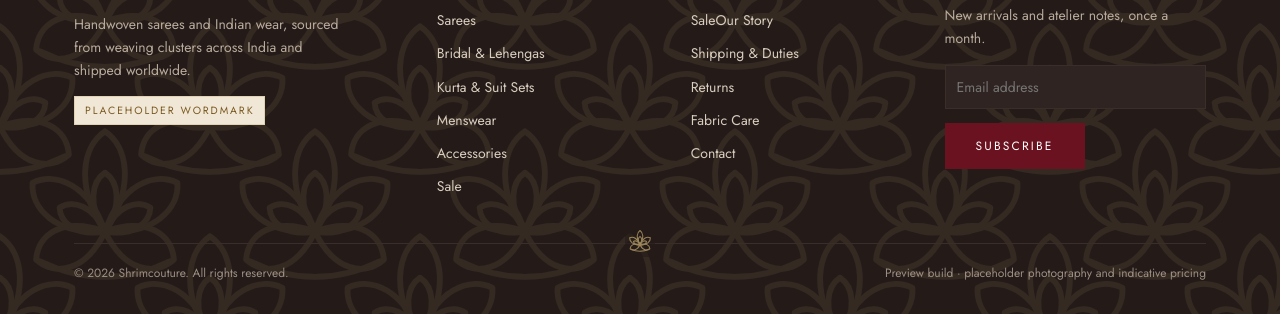
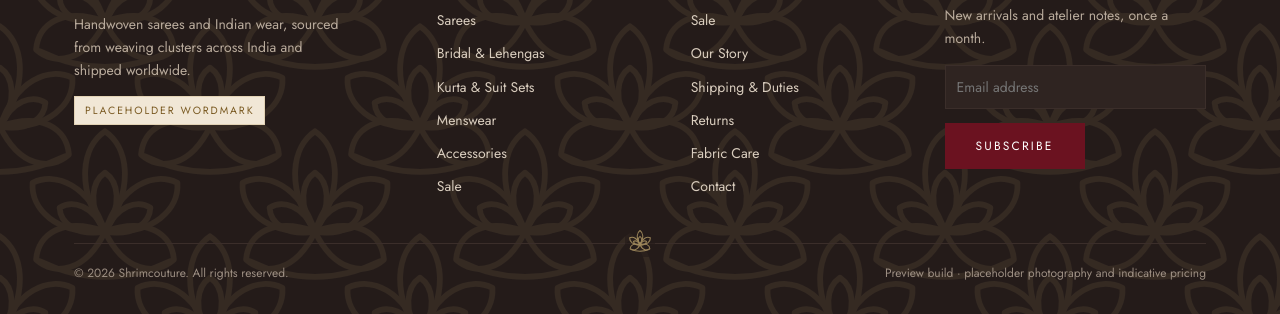
Before and after one commit to snayana-hub/shrimcouture-preview, a plain HTML site: page about.html in a window 1280 px wide. Shown: the part 1440-1754 px from the top of the page. Drawn offline with nearby package versions, Linux system fonts and the light colour scheme.

Commit message:
Update about.html

```diff
--- a/about.html
+++ b/about.html
@@ -30,7 +30,7 @@
 <p class="muted" style="color:#B9AB9C;max-width:280px">Handwoven sarees and Indian wear, sourced from weaving clusters across India and shipped worldwide.</p>
 <p><span class="badge">Placeholder wordmark</span></p></div>
 <div><h4>Shop</h4><ul><li><a href="shop.html?cat=sarees">Sarees</a></li><li><a href="shop.html?cat=lehengas">Bridal &amp; Lehengas</a></li><li><a href="shop.html?cat=suits">Kurta &amp; Suit Sets</a></li><li><a href="shop.html?cat=menswear">Menswear</a></li><li><a href="shop.html?cat=accessories">Accessories</a></li><li><a href="shop.html?cat=sale">Sale</a></li></ul></div>
-<div><h4>Help</h4><ul><li><a class="sale-link" href="shop.html?cat=sale">Sale</a><a href="about.html">Our Story</a></li><li><a href="about.html#shipping">Shipping &amp; Duties</a></li><li><a href="about.html#returns">Returns</a></li><li><a href="about.html#care">Fabric Care</a></li><li><a href="about.html#contact">Contact</a></li></ul></div>
+<div><h4>Help</h4><ul><li><a class="sale-link" href="shop.html?cat=sale">Sale</a></li><li><a href="about.html">Our Story</a></li><li><a href="about.html#shipping">Shipping &amp; Duties</a></li><li><a href="about.html#returns">Returns</a></li><li><a href="about.html#care">Fabric Care</a></li><li><a href="about.html#contact">Contact</a></li></ul></div>
 <div><h4>Stay in touch</h4><p class="muted" style="color:#B9AB9C">New arrivals and atelier notes, once a month.</p>
 <form onsubmit="event.preventDefault();this.querySelector(\x27button\x27).textContent=\x27Thank you\x27;">
 <input class="field" type="email" placeholder="Email address" required style="background:#2F2421;border-color:#3B2E2A;color:#F4E9D9">
```
